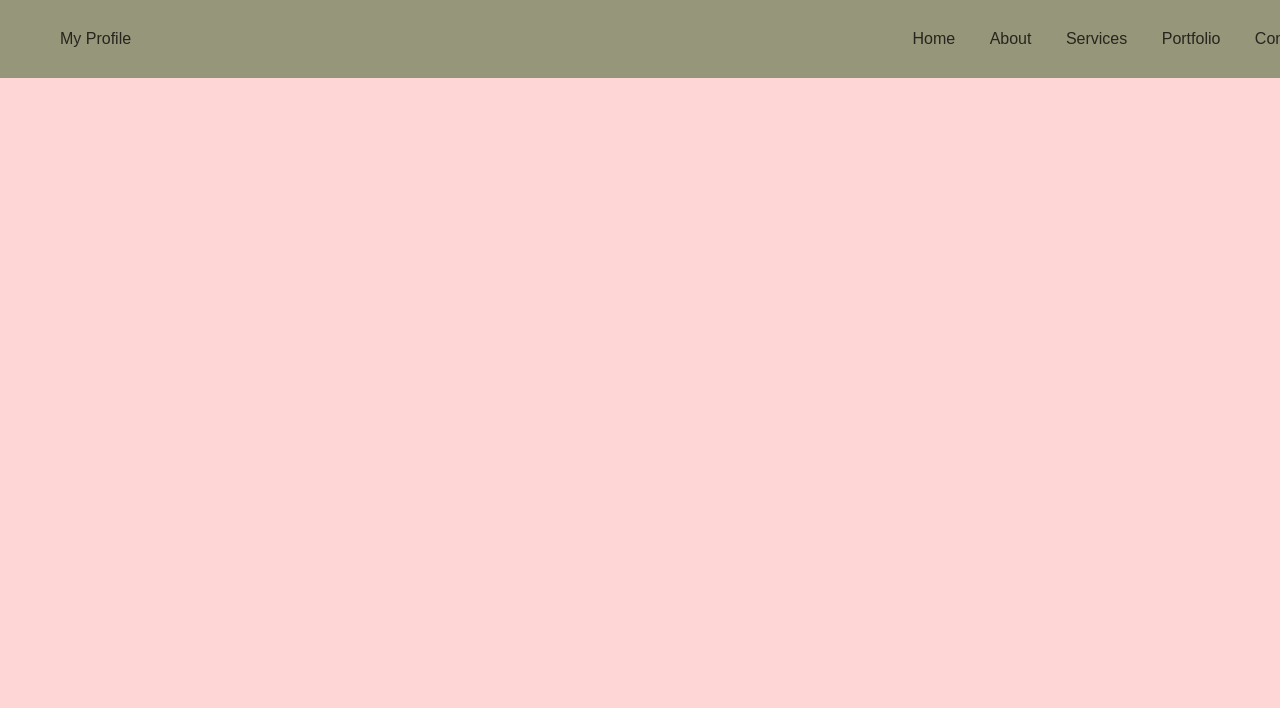
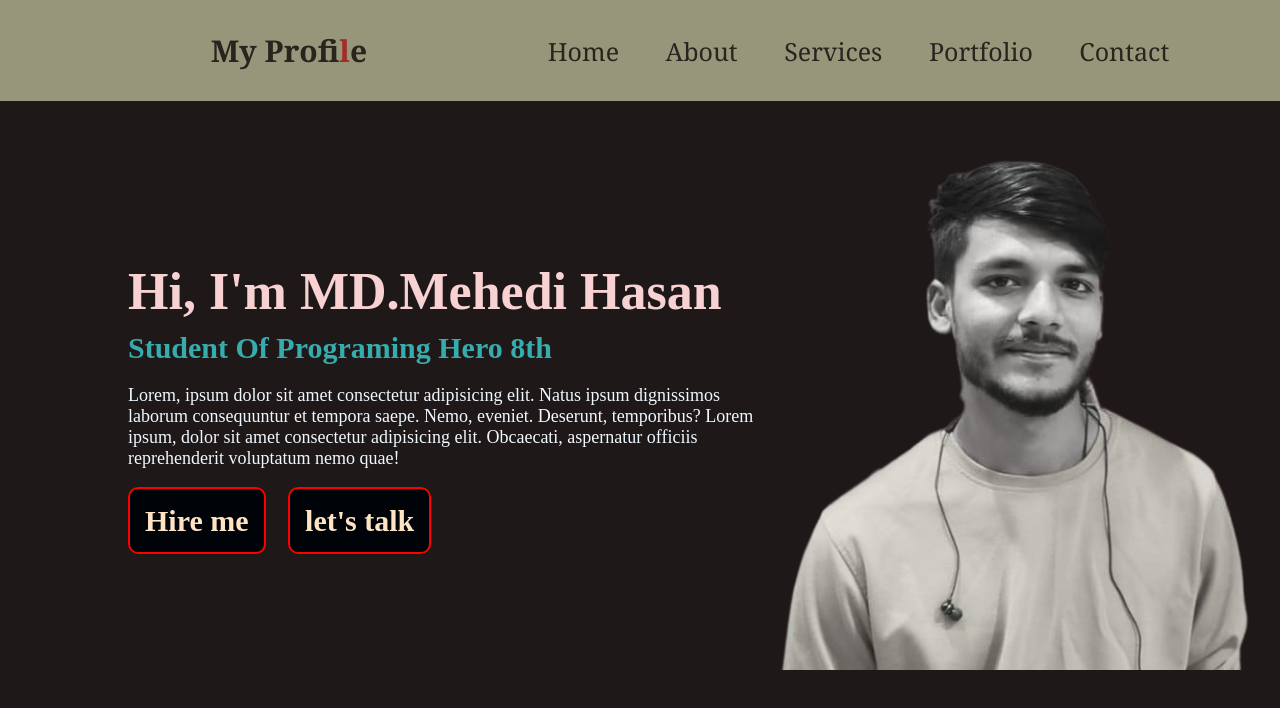
Before and after one commit to mehedi323/my-first-Protfolio-web, a plain HTML site: page index.html in a window 1280 px wide. Drawn offline with Linux system fonts and the light colour scheme.

Commit message:
first commit

```diff
--- a/index.html
+++ b/index.html
@@ -8,7 +8,7 @@
 </head>
 <body>
     <header class="header">
-        <a href="*">My Profile</a>
+        <a href="*" class="logo">My Profi<span>l</span>e</a>
 
         <nav class="navbar">
           <a href="*">home</a>
@@ -18,5 +18,19 @@
           <a href="*">contact</a>
         </nav>
     </header>
+
+    <section class="home">
+        <div class="home-content">
+          <h1>Hi, I'm MD.Mehedi
+          Hasan
+          </h1>
+          <h3>student of programing hero 8th</h3>
+          <p>Lorem, ipsum dolor sit amet consectetur adipisicing elit. Natus ipsum dignissimos laborum consequuntur et tempora saepe. Nemo, eveniet. Deserunt, temporibus? Lorem ipsum, dolor sit amet consectetur adipisicing elit. Obcaecati, aspernatur officiis reprehenderit voluptatum nemo quae!</p>
+          <div class="btn-box">
+            <a href="*">Hire me</a>
+            <a href="*">let's talk</a>
+          </div>
+        </div>
+    </section>
 </body>
 </html>
--- a/style/main.css
+++ b/style/main.css
@@ -1,24 +1,84 @@
 *{
   margin: 0;
   padding: 0;
-   font-family: 'poppins', sans-serif;
-}
+ }
 body{
-  background: rgb(255, 214, 214);
+  background: rgb(31, 24, 24);
 }
 .header{
   position: fixed;
+  font-family:Georgia, 'Times New Roman', Times, serif;
   top: 0;
   left: 0;
   width: 100%;
   padding:30px;
   display: flex;
-  justify-content: space-between;
+  align-items: center;
+  font-size: 25px;
+  justify-content:space-evenly;
   background-color: rgb(149, 150, 122);
  }
  .header a {
   text-decoration: none;
   text-transform: capitalize;
   color:rgb(41, 36, 29);
-  margin-left: 30px;
+  margin-left: 40px;
+
  }
+
+ span{
+  color: brown;
+ }
+ .logo {
+  font-size: 30px;
+   font-weight: 600;
+ }
+
+
+ .home{
+  height: 100vh;
+  display: flex;
+  background-image: url(../img/mehedi-removebg-preview.png);
+  background-repeat: no-repeat;
+  background-size: 40%;
+  background-position: 100% 52%;
+  padding: 0 10%;
+  align-items: center;
+
+ }
+ .home-content{
+  max-width: 650px;
+
+ }
+ .home-content h1{
+  color:rgb(248, 210, 210);
+  font-size: 52px;
+  font-weight: 700;
+ }
+ .home-content h3{
+  font-size:30px;
+  font-weight: 700;
+  margin-top: 10px;
+  margin-bottom: 20px;
+  color: rgb(55, 172, 172);
+  text-transform: capitalize;
+ }
+ .home-content p{
+  color:aliceblue;
+  font-size: 18px;
+  margin-bottom: 15px;
+ }
+ .btn-box{
+  font-size: 30px;
+  margin-top: 35px;
+  }
+ .btn-box a{
+  padding: 15px;
+  margin-right: 15px;
+  text-decoration: none;
+  color: bisque;
+  background-color: rgb(0, 4, 8);
+  font-weight: 800;
+  border-radius: 10px;
+  border: 2px solid red;
+ }
```
